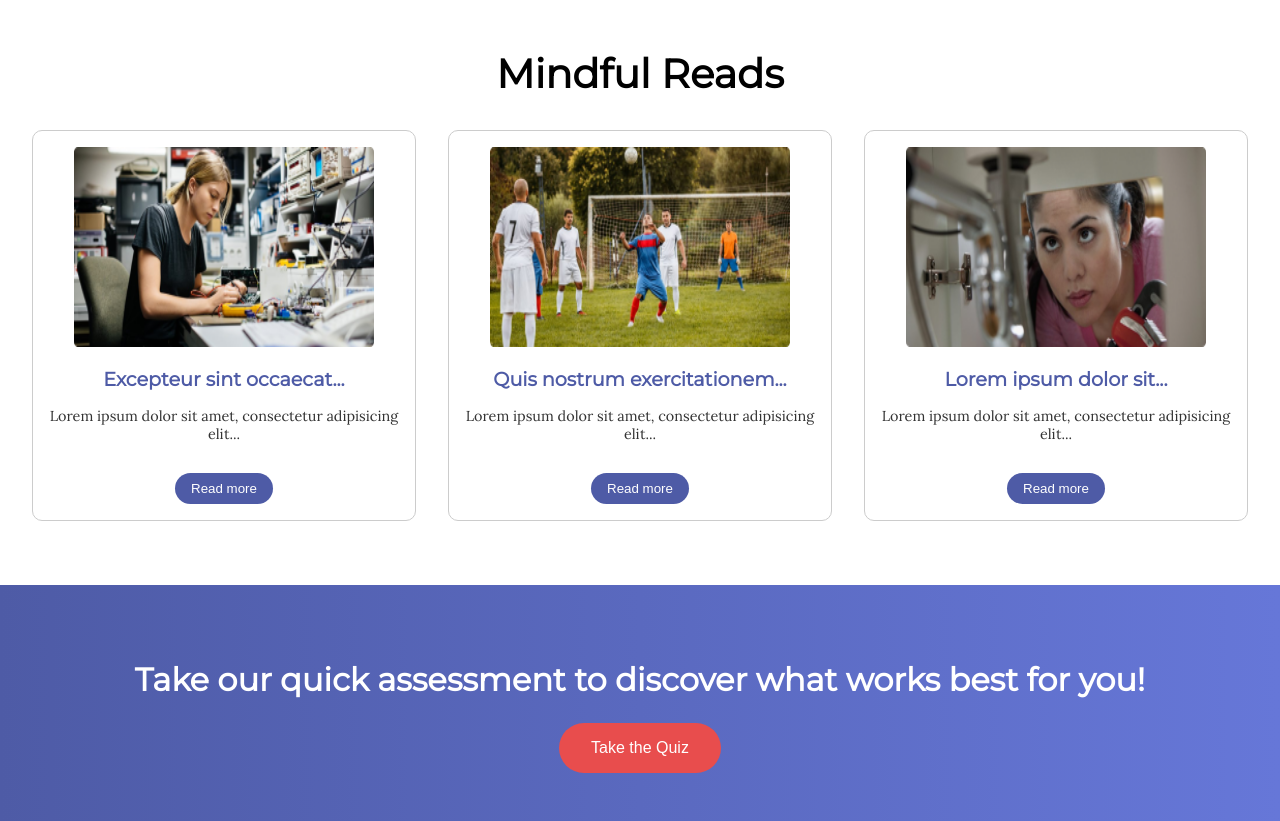
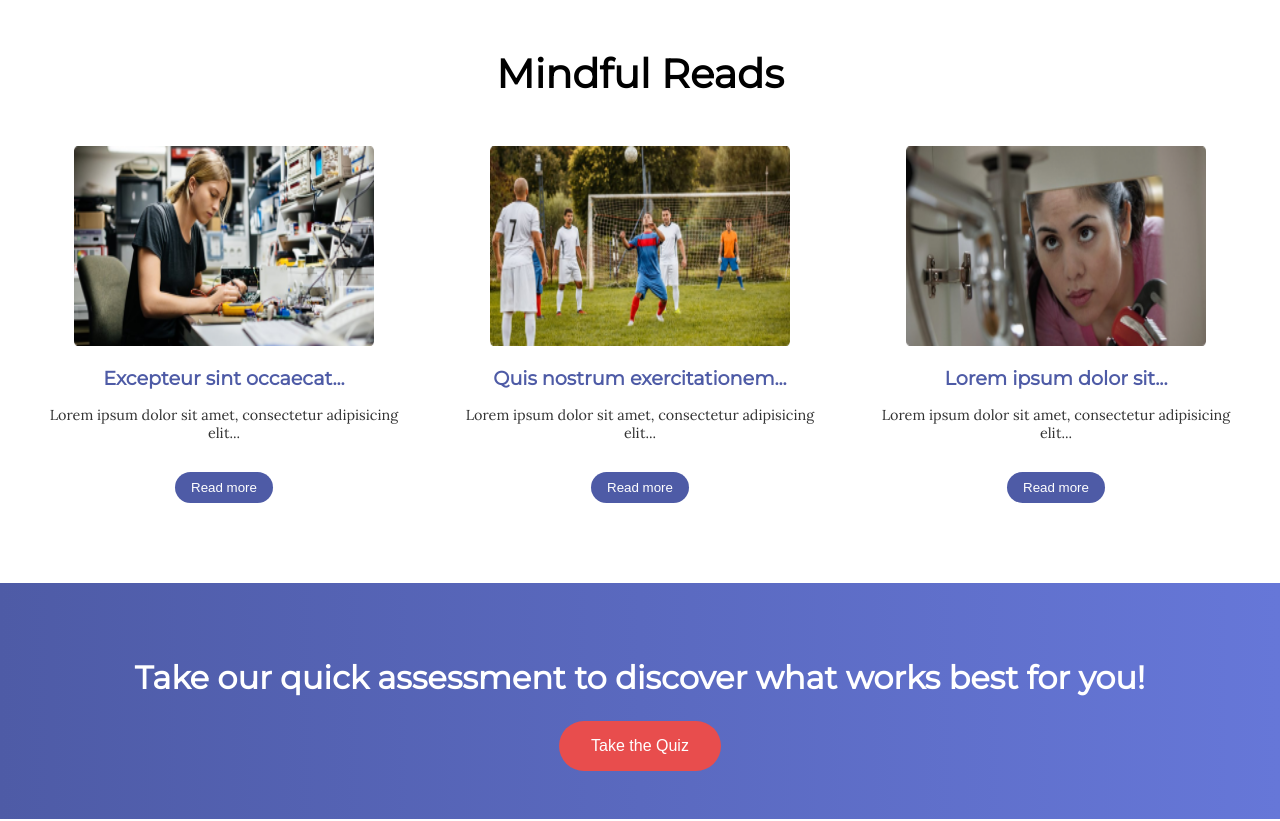
Before and after one commit to sseekkaarr/DDY, a Next.js app: page / in a window 1280 px wide. Shown: the part 1500-2321 px from the top of the page. Built offline with nearby package versions, Linux system fonts and the light colour scheme.

Commit message:
Delete article border

```diff
--- a/styles/Home.module.scss
+++ b/styles/Home.module.scss
@@ -115,7 +115,7 @@
 
       article {
         background-color: #fff;
-        border: 1px solid #ccc;
+        // border: 1px solid #ccc;
         border-radius: 10px;
         padding: 1rem;
         width: 30%;
```
